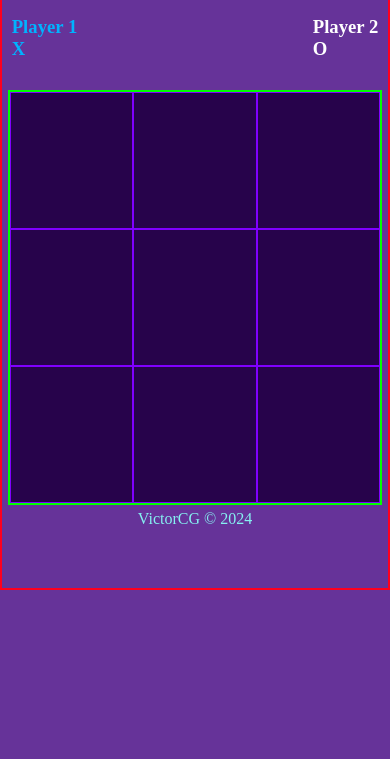
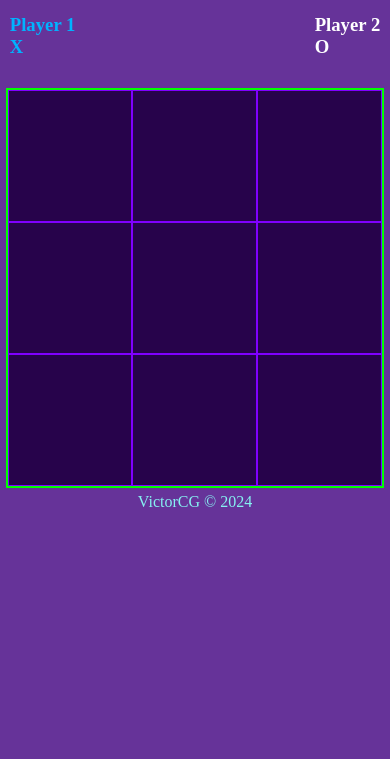
Before and after one commit to IamVictheCG/ODIN-Project, a plain HTML site: page JavaScript Projects/TicTacToe/index.html in a window 390 px wide. Shown: the part 85-844 px from the top of the page. Drawn offline with nearby package versions, Linux system fonts and the light colour scheme.

Commit message:
updates made

```diff
--- a/JavaScript Projects/TicTacToe/mobile.css
+++ b/JavaScript Projects/TicTacToe/mobile.css
@@ -7,7 +7,7 @@
     /* gap: 8px; */
     /* height: 100vh; */
     overflow: hidden;
-    border: 2px solid rgb(255, 0, 30);
+    /* border: 2px solid rgb(255, 0, 30); */
     padding-bottom: 60px;
 }
 
@@ -17,7 +17,7 @@
 }
 .board {
     width: 96%;
-    min-height: 405.2px;
+    min-height: 390.2px;
     margin: auto;
     margin-top: 30px;
     /* height: 100px; */
@@ -30,7 +30,7 @@
         display: flex;
         justify-content: center;
         align-items: center;
-        height: 135.06px;
+        height: 130.06px;
         max-height: 135.06px;
 
         p {
```
